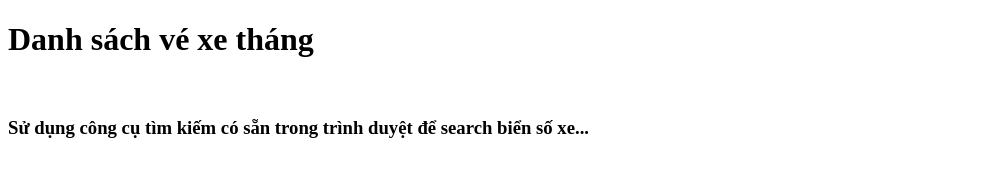
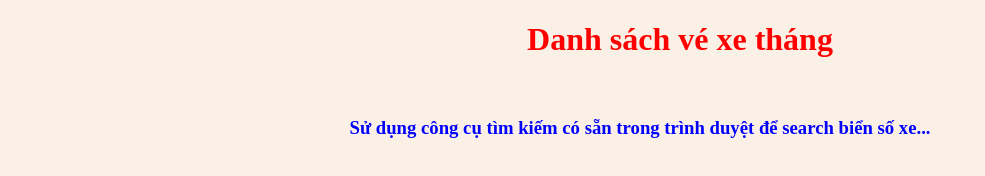
Before and after one commit to phanitk45/webticket, a plain HTML site: page index.html in a window 1280 px wide. Shown: the whole page, without its empty margins (0-985 px from the left). Drawn offline with Linux system fonts and the light colour scheme; no server answers.

Commit message:
Update index.html

```diff
--- a/index.html
+++ b/index.html
@@ -5,12 +5,25 @@
     <meta http-equiv="X-UA-Compatible" content="IE=edge">
     <meta name="viewport" content="width=device-width, initial-scale=1.0">
     <title>TICKET WEB</title>
+    <style>
+        body {
+          background-color: linen;
+        }
+
+        h2 ,h1{
+          color: red;
+          margin-left: 80px;
+        }
+        h3{
+            color:blue;
+        }
+        </style>
 </head>
 <body>
 
-<h1>Danh sách vé xe tháng</h1>
+<center><h1>Danh sách vé xe tháng</h1></center>
 <br>
-    <p><h3>Sử dụng công cụ tìm kiếm có sẵn trong trình duyệt để search biển số xe...</h3></p>
+<center><h3>Sử dụng công cụ tìm kiếm có sẵn trong trình duyệt để search biển số xe...</h3></center>
 
 
 
```
